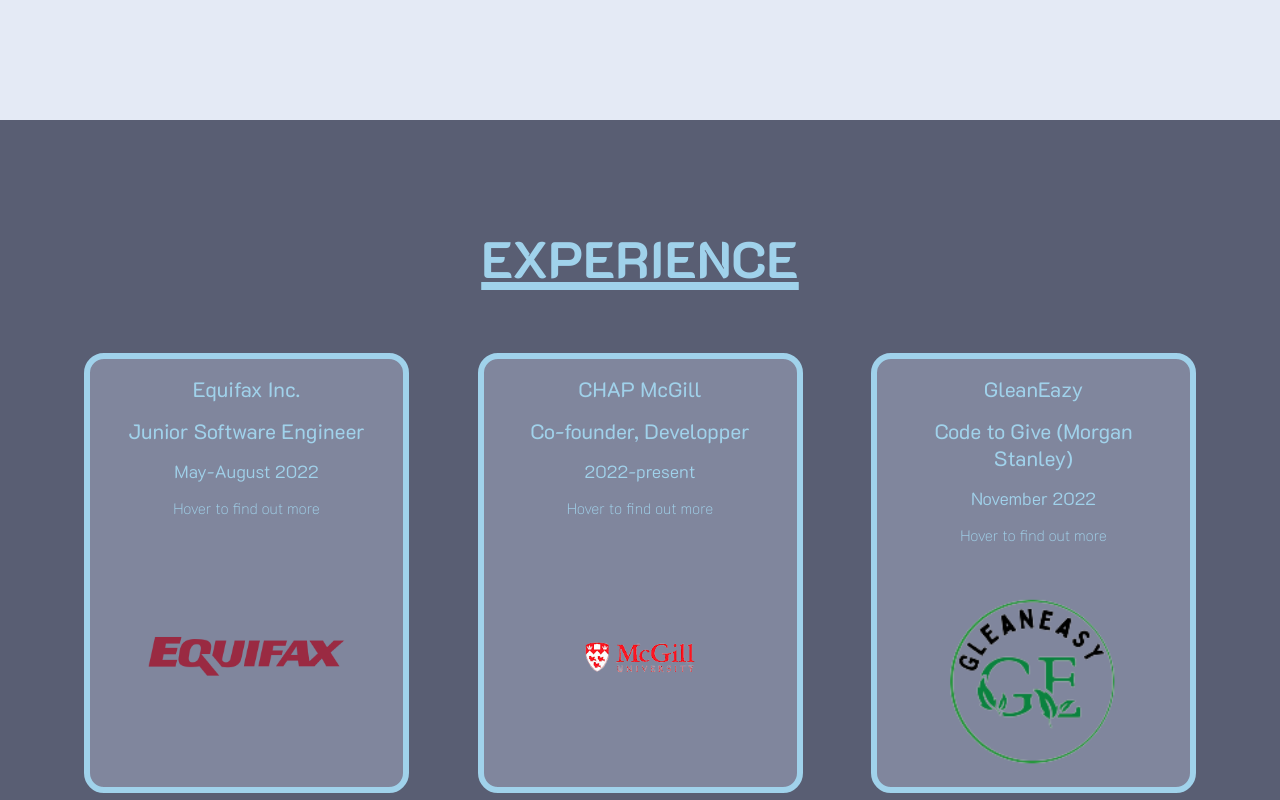
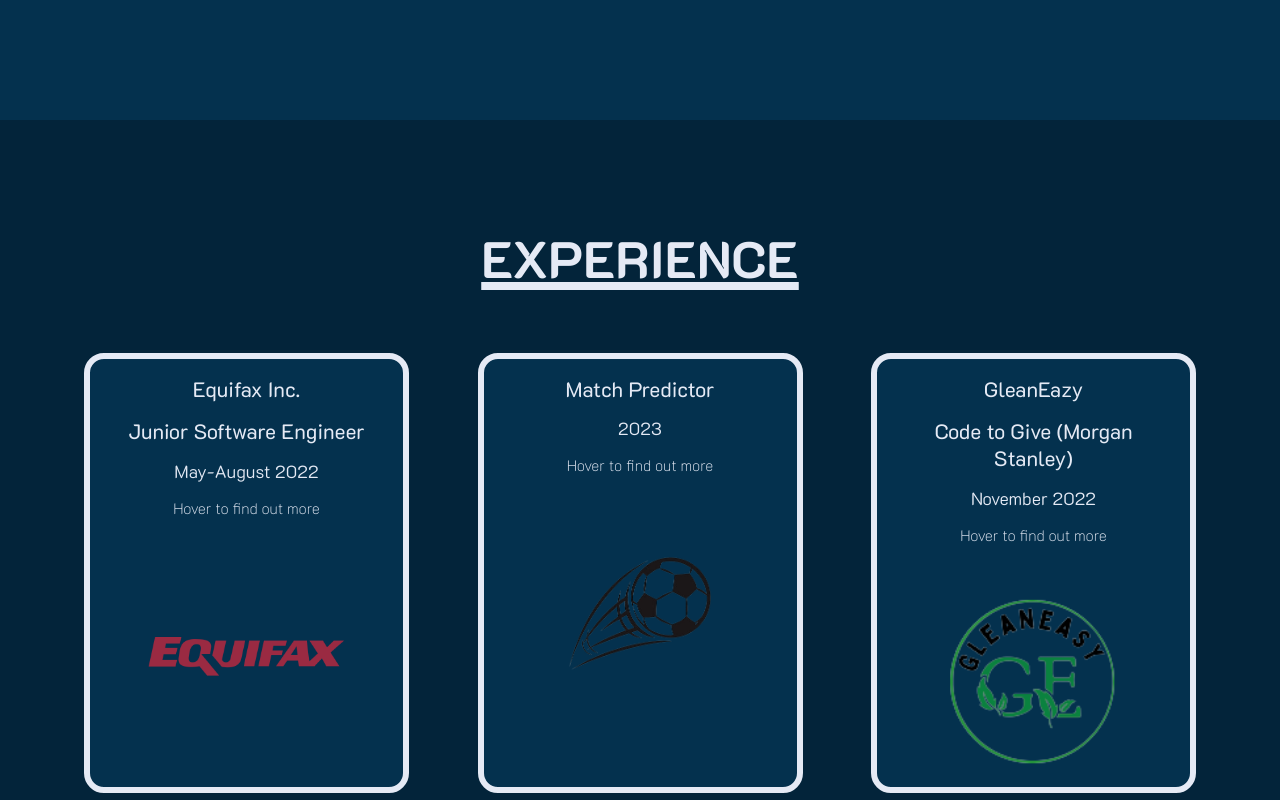
Before and after one commit to adityanegii/portfolio, a Next.js app: page / in a window 1280 px wide. Shown: the part 1480-2280 px from the top of the page. Built offline with nearby package versions, Linux system fonts and the light colour scheme.

Commit message:
color update

```diff
--- a/components/assets/FlipCard.js
+++ b/components/assets/FlipCard.js
@@ -3,7 +3,7 @@
 
 export default function FlipCard({card}) {
   return (
-    <div className={styles.flip_card} style={{color: "#a0d2eb"}}>
+    <div className={styles.flip_card} style={{color: "#e5eaf5"}}>
       <div className={styles.flip_card_inner}>
         <div className={styles.flip_card_front}>
           <p>{card.front1}</p>
--- a/pages/Experience.js
+++ b/pages/Experience.js
@@ -13,11 +13,12 @@
     },
     {
       id: "2",
-      front1: "CHAP McGill",
-      front2: "Co-founder, Developper",
-      date: "2022-present",
-      back: "At CHAP, our goal is to help students gain experience in software development. We do this by creating projects and participating in hackathons.",
-      photo: "mcgill.png"
+      front1: "Match Predictor",
+      date: "2023",
+      back: "This Match Predictor is a Python-based tool that uses various classifiers and regression models to predict match results and scorelines. The models are trained on data scraped from FBREF, which provides comprehensive football statistics.",
+      photo: "soccerball.png",
+      link2: "Link to project",
+      link: "https://github.com/adityanegii/Match-Predictor-FBREF"
     },
     {
       id: "5",
@@ -53,7 +54,7 @@
 
 const Experience = () => {
     return (
-      <div id="experience" style={{background:"#595E73", color: "#a0d2eb"}}>
+      <div id="experience" style={{background:"#03243a", color: "#e5eaf5"}}>
         <Layout>
           <h2 style={{textAlign:"center"}}>EXPERIENCE</h2>
           <div className={styles.container}>
--- a/pages/Skills.js
+++ b/pages/Skills.js
@@ -119,7 +119,7 @@
 
 const Skills = () => {
   return (
-    <div id="skills" style={{background:"#E4EAF5", color:"#3e4251"}}>
+    <div id="skills" style={{background:"#04314e", color:"#e5eaf5"}}>
         <Layout>
             <h2 className={styles.title} style={{textAlign:"center", marginBottom:"4vh"}}>SKILLS</h2>
             <div className={styles.container}>
--- a/styles/Assets.module.css
+++ b/styles/Assets.module.css
@@ -33,7 +33,7 @@
   position: absolute;
   width: 100%;
   height: 100%;
-  border: 0.5vw solid #a0d2eb;
+  border: 0.5vw solid #e5eaf5;
   -webkit-backface-visibility: hidden; /* Safari */
   backface-visibility: hidden;
   border-radius: 20px;
@@ -42,12 +42,12 @@
 
 /* Style the front side (fallback if image is missing) */
 .flip_card_front {
-  background-color: #80869D;
+  background-color: #04314e;
 }
 
 /* Style the back side */
 .flip_card_back {
-  background-color: #80869D;
+  background-color: #04314e;
   transform: rotateY(180deg);
 }
 
--- a/styles/NavBar.module.css
+++ b/styles/NavBar.module.css
@@ -3,11 +3,11 @@
 }
 
 .navbar_skills{
-    color: #3e4251;
+    color: #e5eaf5;
 }
 
 .navbar_exp{
-    color: #a0d2eb;
+    color: #e5eaf5;
 }
 
 .navbar_cm{
```
Also changed, not shown: public/soccerball.png (added).
